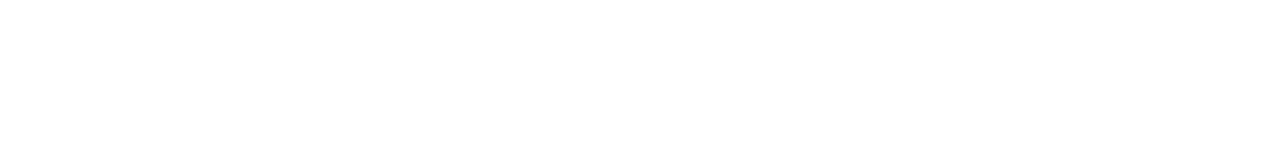
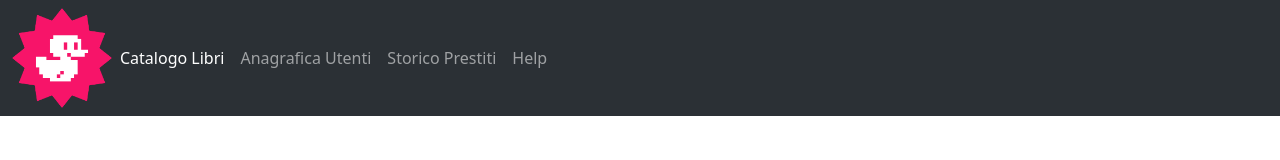
Before and after one commit to AmerigoBovo97/html-css-bootstrap-dashboard, a plain HTML site: page index.html in a window 1280 px wide. Drawn offline with nearby package versions, Linux system fonts and the light colour scheme.

Commit message:
feat: added navbar

```diff
--- a/index.html
+++ b/index.html
@@ -3,10 +3,43 @@
 <head>
     <meta charset="UTF-8">
     <meta name="viewport" content="width=device-width, initial-scale=1.0">
-    <title>Bootstrap Dashboard
-    </title>
+
+    <!-- bootstrap -->
+    <link href="https://cdn.jsdelivr.net/npm/bootstrap@5.3.3/dist/css/bootstrap.min.css" rel="stylesheet" integrity="sha384-QWTKZyjpPEjISv5WaRU9OFeRpok6YctnYmDr5pNlyT2bRjXh0JMhjY6hW+ALEwIH" crossorigin="anonymous">
+    <!-- /bootstrap -->
+
+    <title>Bootstrap Dashboard</title>
 </head>
 <body>
 
+    <!-- nvabar with logo and menu -->
+
+    <nav class="navbar navbar-expand-lg bg-body-tertiary bg-dark" data-bs-theme="dark">
+        <div class="container-fluid">
+            <img src="img/duck.png" alt="really cute duck logo" width="100px" height="100px">
+            <button class="navbar-toggler" type="button" data-bs-toggle="collapse" data-bs-target="#navbarSupportedContent" aria-controls="navbarSupportedContent" aria-expanded="false" aria-label="Toggle navigation">
+            <span class="navbar-toggler-icon"></span>
+            </button>
+            <div class="collapse navbar-collapse" id="navbarSupportedContent">
+            <ul class="navbar-nav me-auto mb-2 mb-lg-0">
+                <li class="nav-item">
+                <a class="nav-link active" aria-current="page" href="#">Catalogo Libri</a>
+                </li>
+                <li class="nav-item">
+                <a class="nav-link" href="#">Anagrafica Utenti</a>
+                </li>
+                <li class="nav-item">
+                <a class="nav-link" aria-disabled="true">Storico Prestiti</a>
+                </li>
+                <li class="nav-item">
+                    <a class="nav-link" aria-disabled="true">Help</a>
+                </li>
+            </ul>
+
+            </div>
+        </div>
+        </nav>
+
+
 </body>
 </html>
```
Also changed, not shown: img/duck.png (added).
